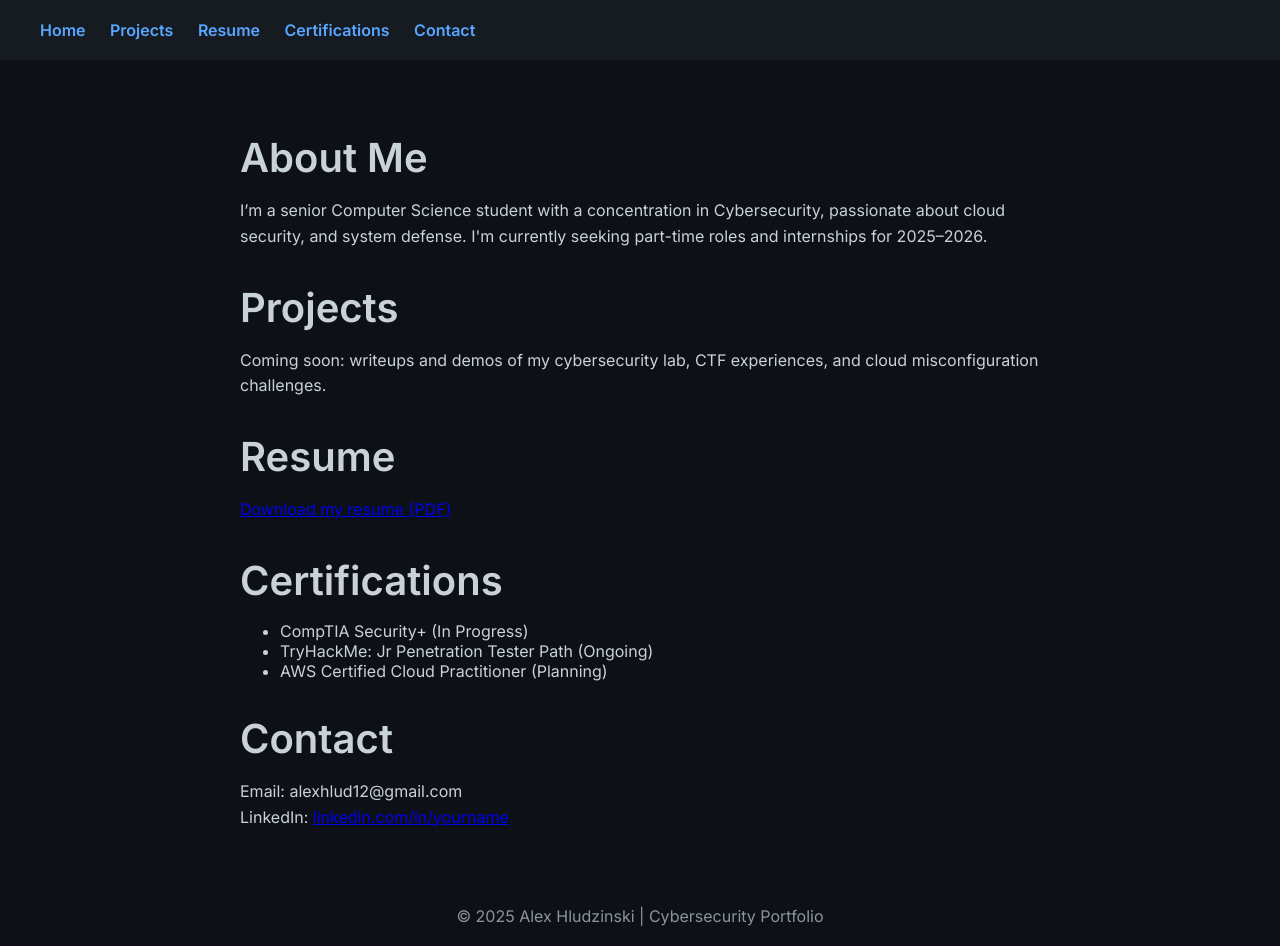
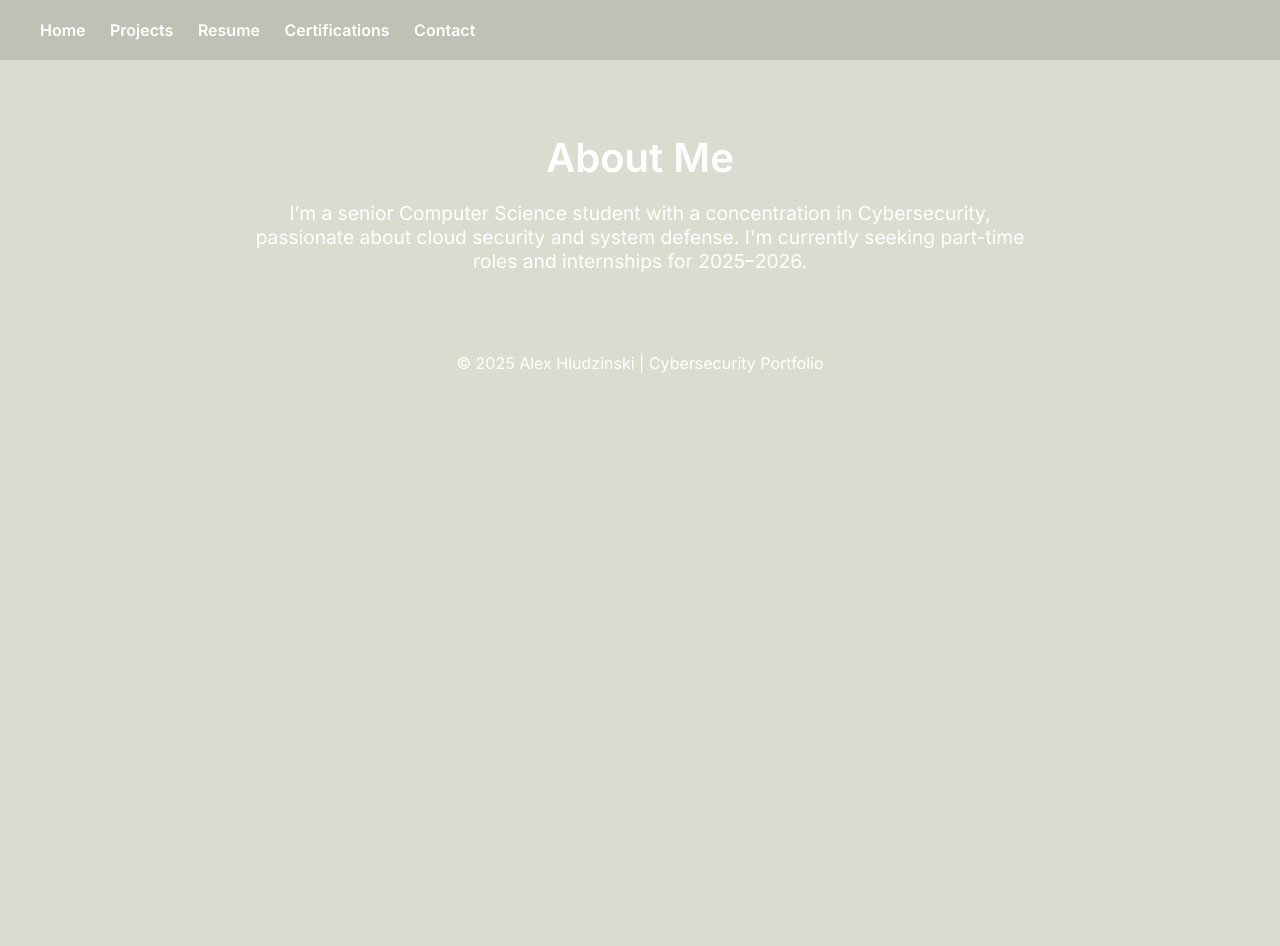
Before and after one commit to alexhlud/cybersec-labs, a plain HTML site: page index.html in a window 1280 px wide. After the commit the page ends 800 px from the top, so only its background shows below. Drawn offline with Linux system fonts and the light colour scheme.

Commit message:
adding css page

```diff
--- a/index.html
+++ b/index.html
@@ -3,47 +3,9 @@
 <head>
   <meta charset="UTF-8" />
   <meta name="viewport" content="width=device-width, initial-scale=1.0" />
-  <title>Alex Hludzinski | Cybersecurity Portfolio</title>
+  <title>Home | Alex Hludzinski</title>
   <link href="https://fonts.googleapis.com/css2?family=Inter:wght@400;600&display=swap" rel="stylesheet">
-  <style>
-    body {
-      font-family: 'Inter', sans-serif;
-      background-color: #0d1117;
-      color: #c9d1d9;
-      margin: 0;
-      padding: 0;
-    }
-    header {
-      background-color: #161b22;
-      padding: 20px;
-      display: flex;
-      justify-content: space-between;
-      align-items: center;
-    }
-    nav a {
-      color: #58a6ff;
-      text-decoration: none;
-      margin-left: 20px;
-      font-weight: 600;
-    }
-    .container {
-      padding: 40px 20px;
-      max-width: 800px;
-      margin: 0 auto;
-    }
-    h1 {
-      font-size: 2.5rem;
-      margin-bottom: 10px;
-    }
-    p {
-      line-height: 1.6;
-    }
-    footer {
-      text-align: center;
-      padding: 20px;
-      color: #8b949e;
-    }
-  </style>
+  <link rel="stylesheet" href="styles.css" />
 </head>
 <body>
   <header>
@@ -59,33 +21,7 @@
   <div class="container">
     <section id="about">
       <h1>About Me</h1>
-      <p>I’m a senior Computer Science student with a concentration in Cybersecurity, passionate about cloud security, and system defense. I'm currently seeking part-time roles and internships for 2025–2026.</p>
-    </section>
-
-    <section id="projects">
-      <h1>Projects</h1>
-      <p>Coming soon: writeups and demos of my cybersecurity lab, CTF experiences, and cloud misconfiguration challenges.</p>
-    </section>
-
-    <section id="resume">
-      <h1>Resume</h1>
-      <p><a href="#">Download my resume (PDF)</a></p>
-    </section>
-
-    <section id="certs">
-      <h1>Certifications</h1>
-      <ul>
-        <li>CompTIA Security+ (In Progress)</li>
-        <li>TryHackMe: Jr Penetration Tester Path (Ongoing)</li>
-        <li>AWS Certified Cloud Practitioner (Planning)</li>
-      </ul>
-    </section>
-
-    <section id="contact">
-      <h1>Contact</h1>
-      <p>Email: alexhlud12@gmail.com<br />
-         LinkedIn: <a href="https://linkedin.com/in/alexhlud" target="_blank">linkedin.com/in/yourname</a>
-      </p>
+      <p>I’m a senior Computer Science student with a concentration in Cybersecurity, passionate about cloud security and system defense. I'm currently seeking part-time roles and internships for 2025–2026.</p>
     </section>
   </div>
 
--- /dev/null
+++ b/styles.css
@@ -0,0 +1,45 @@
+body {
+  font-family: 'Inter', sans-serif;
+  background-color: #dbdbd0;
+  color: #ffffff;
+  margin: 0;
+  padding: 0;
+}
+
+header {
+  background-color: #c0c0b5;
+  padding: 20px;
+  display: flex;
+  justify-content: space-between;
+  align-items: center;
+}
+
+nav a {
+  color: #ffffff;
+  text-decoration: none;
+  margin-left: 20px;
+  font-weight: 600;
+}
+
+.container {
+  padding: 40px 20px;
+  max-width: 800px;
+  margin: 0 auto;
+  text-align: center;
+}
+
+h1 {
+  font-size: 2.5rem;
+  margin-bottom: 10px;
+}
+
+p {
+  font-size: 1.2rem;
+  color: #ffffff;
+}
+
+footer {
+  text-align: center;
+  padding: 20px;
+  color: #ffffff;
+}
```
Also changed, not shown: about.html (+1 -0 lines), certifications.html (+1 -0 lines), contact.html (+6 -45 lines), projects.html (+1 -0 lines), resume.html (+1 -0 lines).
